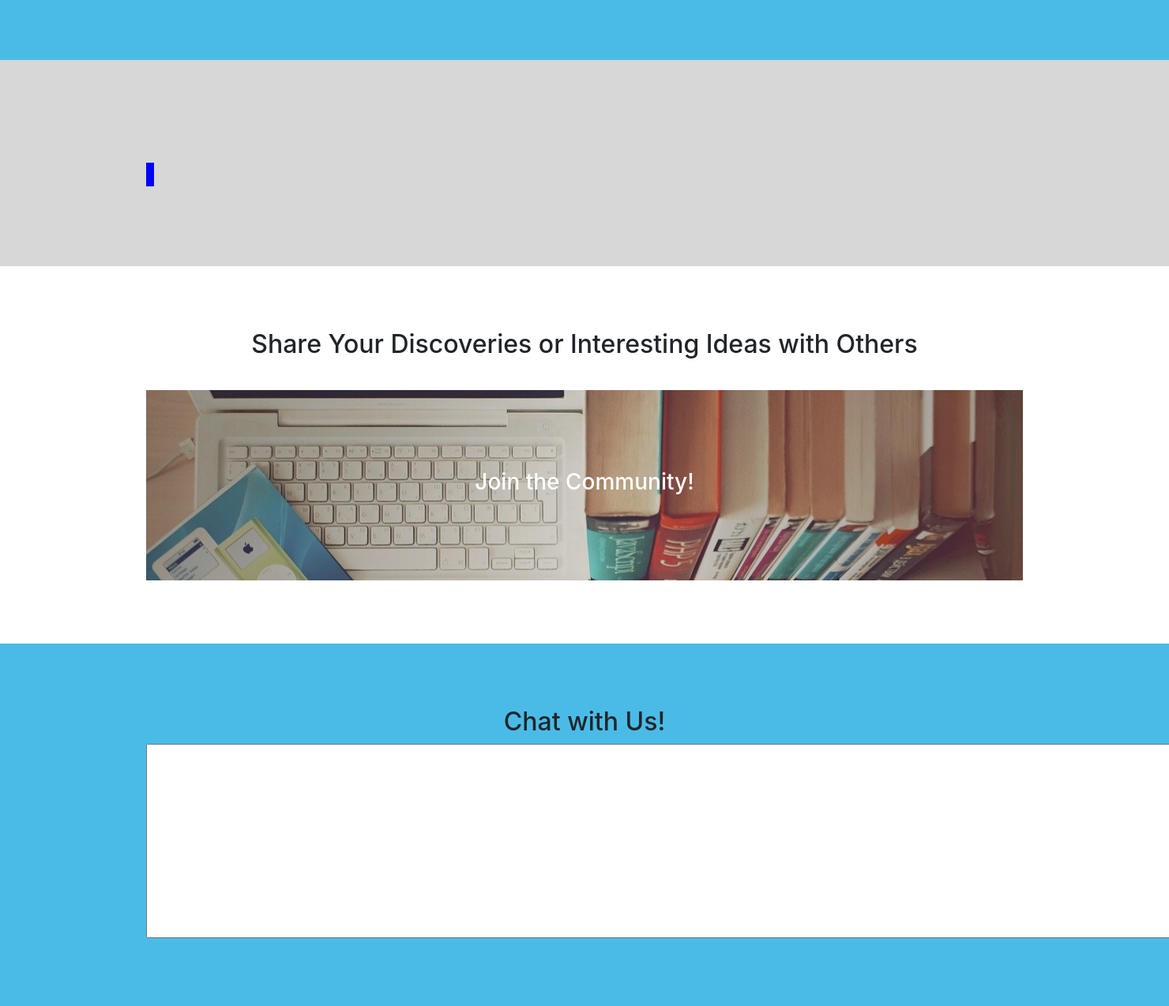
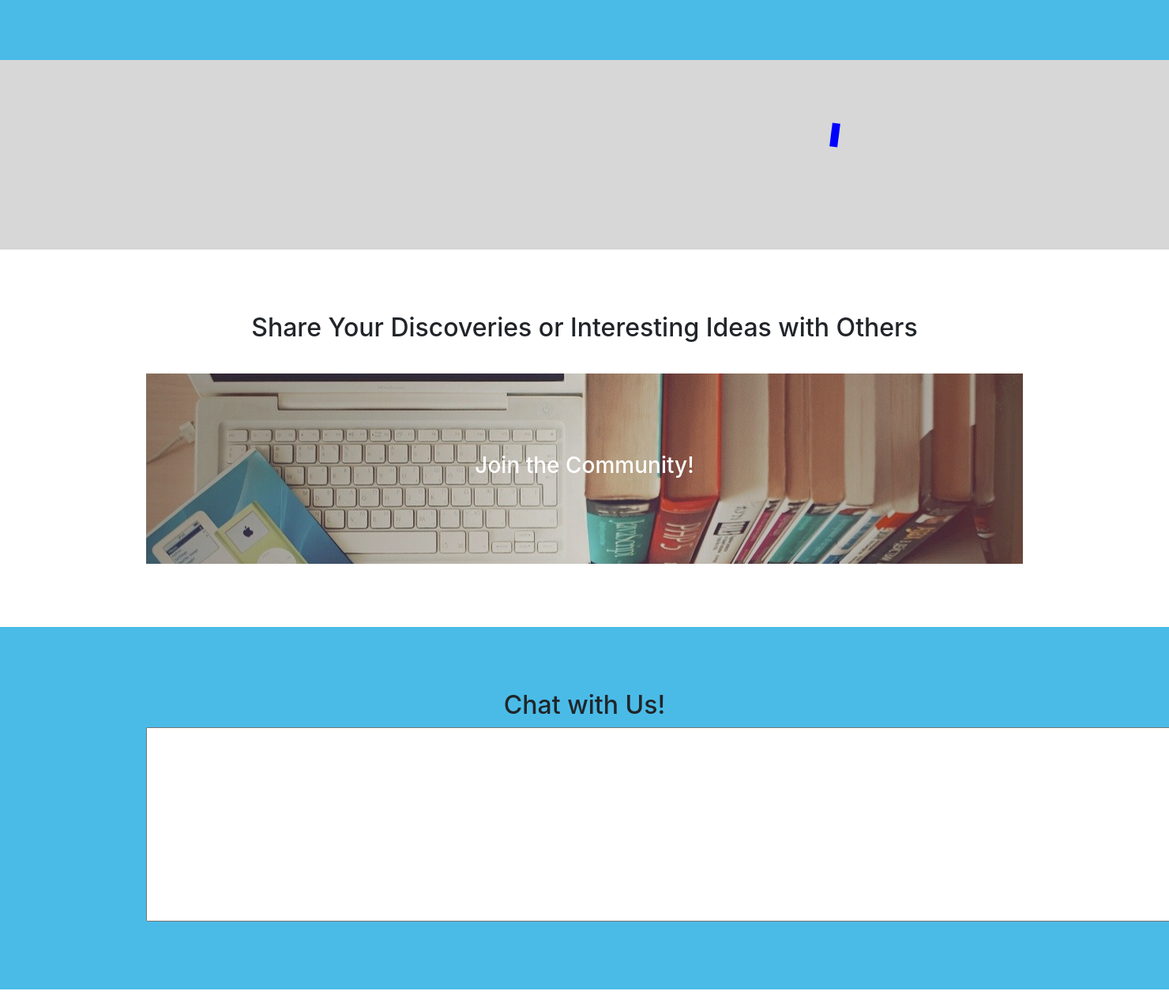
Before and after one commit to Rian1010/Language-Learners-App, a Flask app: page / in a window 1480 px wide; the page is wider, and only the part inside the window is pictured. Shown: the part 2039-3313 px from the top of that part at 79% size. After the commit the page ends 3292 px from the top of that part, so only its background shows below. Run offline with Flask 2, Linux system fonts and the light colour scheme; some libraries are stand-ins or nearby versions.

Commit message:
Worked on JavaScript and CSS animation effects for the homepage.

```diff
--- a/static/css/index.css
+++ b/static/css/index.css
@@ -27,7 +27,8 @@
 .HP-BG-grey-sec {
     position: relative;
     width: 100%;
-    padding: 130px;
+    height: 30vh;
+    padding: 30px 0;
     text-align: center;
     background-color: rgb(199, 199, 199, 0.7);
 }
@@ -52,9 +53,20 @@
     opacity: 1
 }
 
-#particle {
+#particles {
     position: absolute;
     width: 10px;
     height: 30px;
     background-color: blue;
+    display: none;
+    animation: spin linear 2000 5s;
 }
+
+@keyframes spin {
+    0% {
+        transform: rotate(0deg);
+    }
+    100% {
+        transform: rotate(360deg);
+    }
+}
--- a/static/js/index.js
+++ b/static/js/index.js
@@ -1,28 +1,29 @@
-$(document).ready(function() {
-    $('.HP-BG-grey-sec').click(function() {
-        $('.particle').hide();
-    });
-});
-// let particlesSection = document.getElementById('HPsection5');
-// let particles = document.getElementById('particle');
-// const colours = ['blue', 'orange', 'green', 'yellow'];
-// let pos = 0;
-// let i;
+// $(document).ready(function() {
+//     $('.HP-BG-grey-sec').click(function() {
+//         $('.particle').hide();
+//     });
+// });
+let particlesSection = document.getElementById('HPsection5');
+let particles = document.querySelectorAll('.particles');
+let particlesID = document.getElementById('particles')
+const colours = ['blue', 'orange', 'green', 'yellow'];
+let pos = 0;
+let i;
 
+let sectionwWidth = particlesSection.offsetWidth;
 
-// function setMouseCoordinates(e) {
-//     let pageX = e.screenX - e.clientX;
-//     let x = pageX + elem.offsetLeft;
+let timeOut = 1000;
+setTimeout(function () {
+    let travellingTime = setInterval(moveParticle, Math.floor(Math.random()*10))
 
-
-//     let travellingTime = setInterval(moveParticle, 30)
-
-//     function moveParticle() {
-//         if (pos >= x) {
-//             pos = 0;
-//         } else {
-//             pos++;
-//             particles.style.right = pos + "px";
-//         }
-//     }
-// }
+    function moveParticle() {
+        if (pos >= sectionwWidth) {
+            pos = 0;
+        } else {
+            pos++;
+            particlesID.style.display = "block";
+            particlesID.style.right = pos + "px";
+            particlesID.style.top = "50px";
+        }
+    }
+}, timeOut);
--- a/templates/index.html
+++ b/templates/index.html
@@ -75,10 +75,14 @@
 </section>
 
 <section class="HP-BG-grey-sec" id="HPsection5">
-	<div class="container">
+	<div class="container-fluid">
 		<div class="row">
 			<div class="col-12">
-				<div id="particle"></div>
+				<div class="particles" id="particles"></div>
+				<div class="particles"></div>
+				<div class="particles"></div>
+				<div class="particles"></div>
+				<div class="particles"></div>
 			</div>
 		</div>
 	</div>
```
